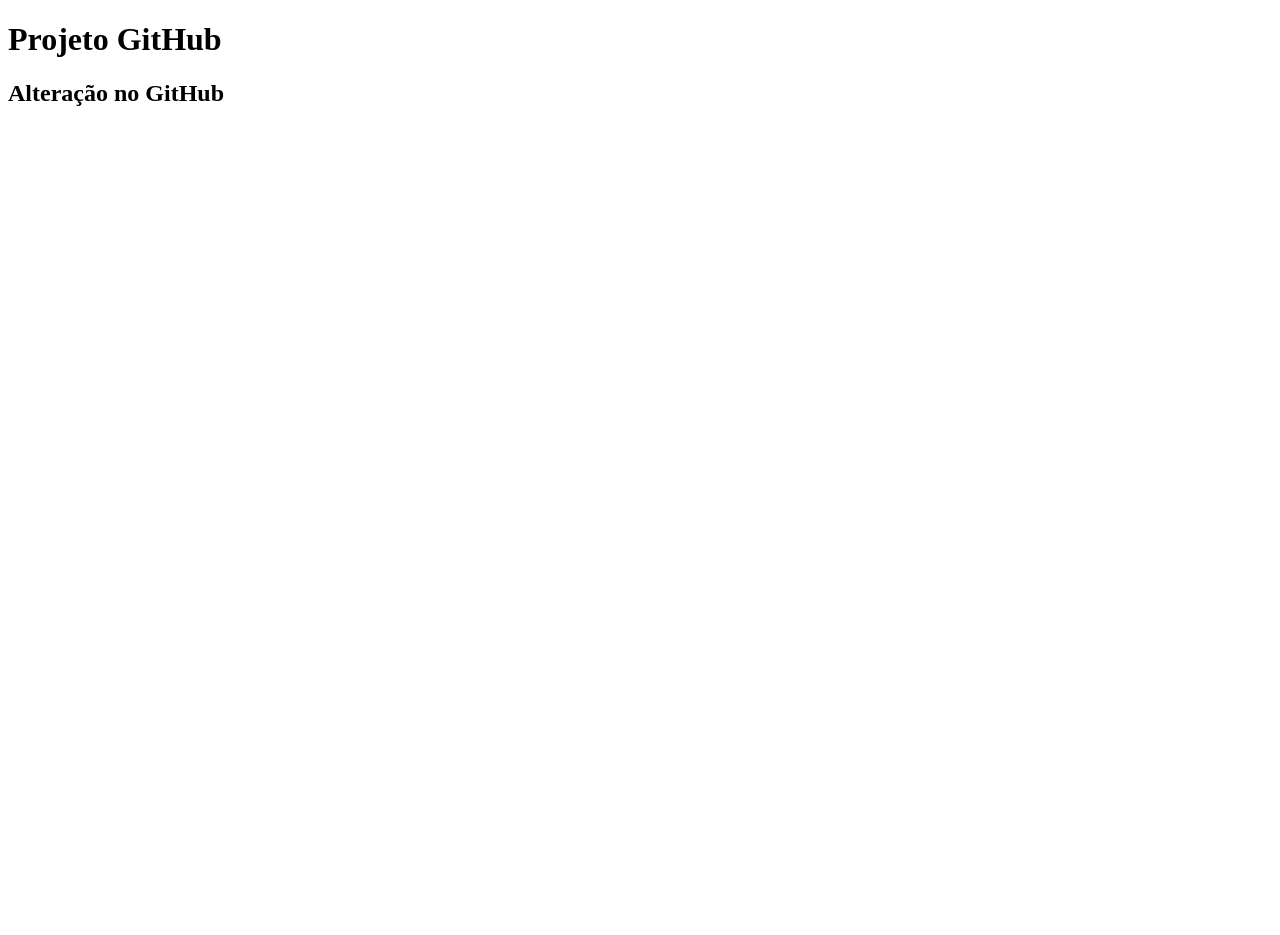
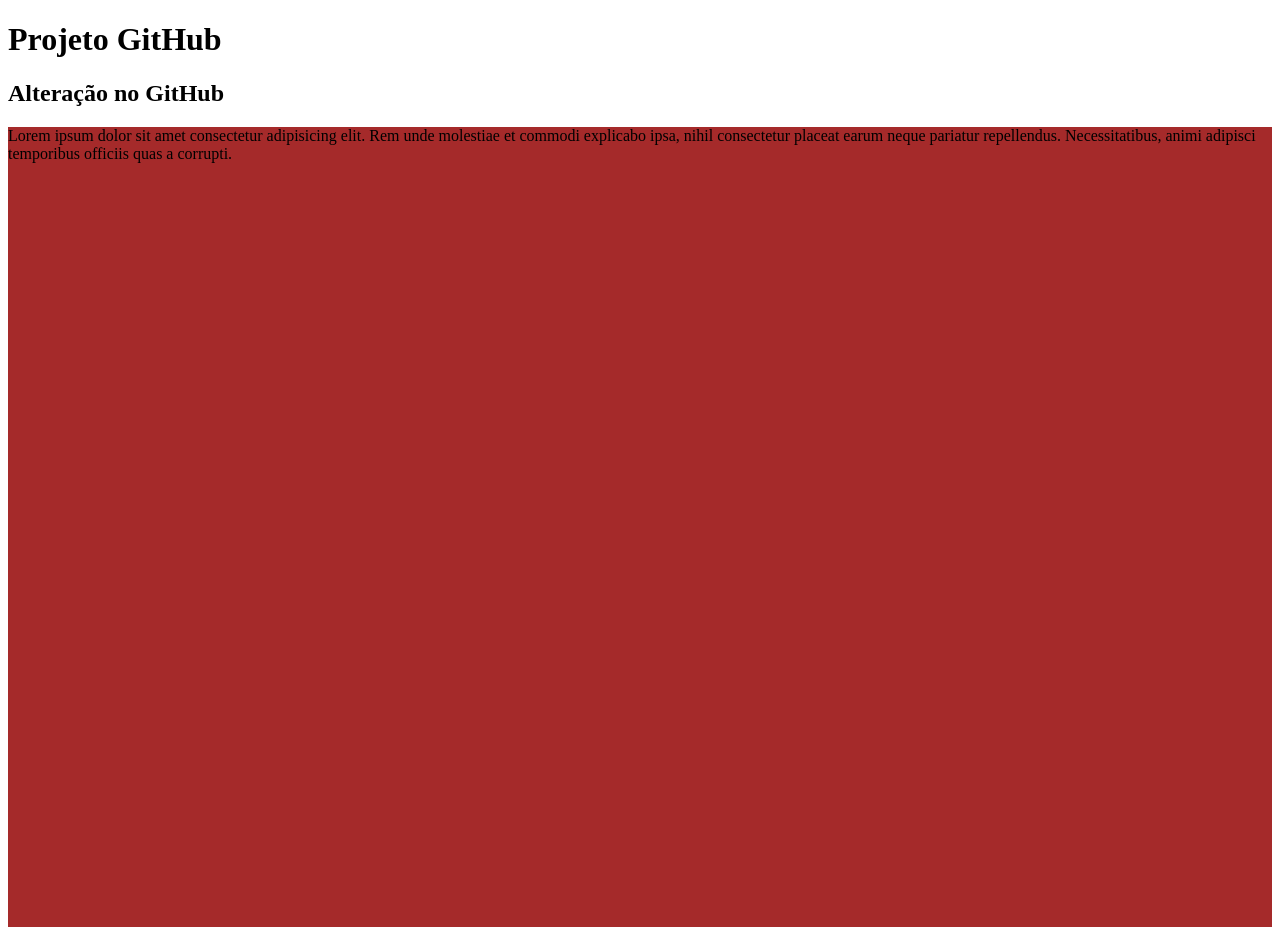
Before and after one commit to LuiCamargo/ProjetoGitHub, a plain HTML site: page index.html in a window 1280 px wide. Before the commit the page ends 800 px from the top, so only its background shows below. Drawn offline with Linux system fonts and the light colour scheme.

Commit message:
commit developer

```diff
--- /dev/null
+++ b/css/style.css
@@ -0,0 +1,7 @@
+.classe-github{
+    background-color: brown;
+    width: 100%;
+    height: 100vh;
+
+
+}
--- a/index.html
+++ b/index.html
@@ -5,9 +5,14 @@
     <meta http-equiv="X-UA-Compatible" content="IE=edge">
     <meta name="viewport" content="width=device-width, initial-scale=1.0">
     <title>Projeto GitHub</title>
+    <link rel="stylesheet" href="/css/style.css">
 </head>
 <body>
     <h1>Projeto GitHub</h1>
     <h2>Alteração no GitHub</h2>
+    <div class="classe-github">
+        <p>Lorem ipsum dolor sit amet consectetur adipisicing elit. Rem unde molestiae et commodi explicabo ipsa, nihil consectetur placeat earum neque pariatur repellendus. Necessitatibus, animi adipisci temporibus officiis quas a corrupti.</p>
+    </div>
+
 </body>
 </html>
```
